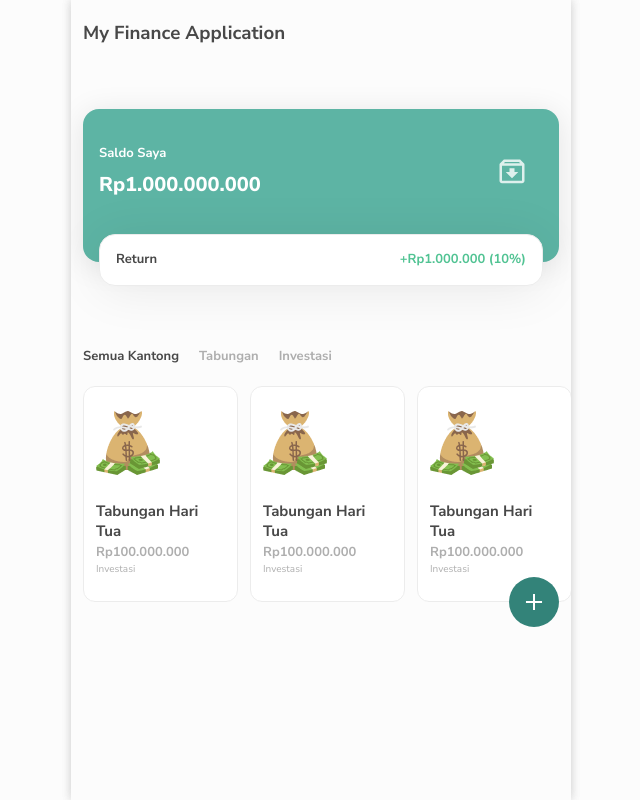
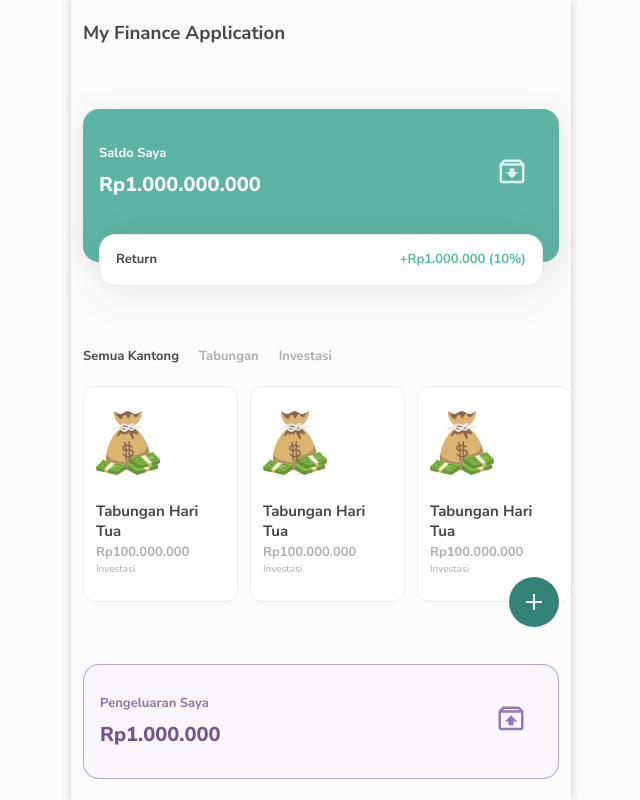
Before and after one commit to AburizalAN/Finance-App, a Next.js app: page / in a window 1280 px wide. Shown: the whole page, without its empty margins (319-959 px from the left). Built offline with nearby package versions, Linux system fonts and the light colour scheme.

Commit message:
Add BannerPengeluaran

```diff
--- /dev/null
+++ b/components/BannerPengeluaran.tsx
@@ -0,0 +1,43 @@
+import Box from '@mui/material/Box'
+import Grid from '@mui/material/Grid'
+import styled from '@emotion/styled'
+import ArchiveOut from 'components/icons/ArchiveOut'
+
+const Container = styled(Grid)`
+  margin-top: 62px;
+  background: #F6EFFC80;
+  border: 1px solid #7C58AA80;
+  border-radius: 16px;
+  padding: 30px 16px;
+`
+Container.defaultProps = { container: true }
+
+const SubTitle = styled.div`
+  font-size: 13px;
+  font-weight: 700;
+  line-height: 17.73px;
+  color: #72558ECC;
+  margin-bottom: 8px;
+`
+const Title = styled.div`
+  font-size: 20px;
+  line-height: 27.28px;
+  font-weight: 800;
+  color: #72558E;
+`
+
+const BannerPengeluaran = () => {
+  return (
+    <Container alignItems="center">
+      <Grid item xs>
+        <SubTitle>Pengeluaran Saya</SubTitle>
+        <Title>Rp1.000.000</Title>
+      </Grid>
+      <Grid item xs="auto" mr="16px">
+        <ArchiveOut />
+      </Grid>
+    </Container>
+  )
+}
+
+export default BannerPengeluaran
--- /dev/null
+++ b/components/icons/ArchiveOut.tsx
@@ -0,0 +1,15 @@
+interface PropTypes {
+  fill?: string
+  fillOpacity?: string
+}
+
+const ArchiveOut = ({ fill = "#7C58AA", fillOpacity = "0.8" }: PropTypes) => {
+  return (
+    <svg width="30" height="30" viewBox="0 0 30 30" fill="none" xmlns="http://www.w3.org/2000/svg">
+      <path d="M27.1325 6.615L23.3838 2.86625C23.2679 2.74995 23.1301 2.65771 22.9785 2.59486C22.8268 2.532 22.6642 2.49976 22.5 2.5H7.5C7.33582 2.49976 7.17322 2.532 7.02155 2.59486C6.86988 2.65771 6.73214 2.74995 6.61625 2.86625L2.8675 6.615C2.75071 6.73084 2.65809 6.86873 2.595 7.02065C2.53192 7.17257 2.49963 7.3355 2.5 7.5V23.75C2.5 25.1288 3.62125 26.25 5 26.25H25C26.3788 26.25 27.5 25.1288 27.5 23.75V7.5C27.5004 7.3355 27.4681 7.17257 27.405 7.02065C27.3419 6.86873 27.2493 6.73084 27.1325 6.615ZM8.0175 5H21.9825L23.2325 6.25H6.7675L8.0175 5ZM5 23.75V8.75H25L25.0025 23.75H5Z" fill={fill} fillOpacity={fillOpacity}/>
+      <path d="M8.75 17.5H12.5V21.25H17.5V17.5H21.25L15 11.25L8.75 17.5Z" fill="#7C58AA" fillOpacity={fillOpacity}/>
+    </svg>
+  )
+}
+
+export default ArchiveOut
--- a/pages/index.tsx
+++ b/pages/index.tsx
@@ -4,6 +4,7 @@ import { AppTitle } from 'components/style'
 import TotalSaldoComponent from 'components/TotalSaldoComponent'
 import Box from '@mui/material/Box'
 import TabKantong from 'components/TabKantong'
+import BannerPengeluaran from 'components/BannerPengeluaran'
 
 const Home: NextPage = () => {
   return (
@@ -20,6 +21,7 @@ const Home: NextPage = () => {
 
       <TotalSaldoComponent />
       <TabKantong />
+      <BannerPengeluaran />
     </Box>
   )
 }
```
